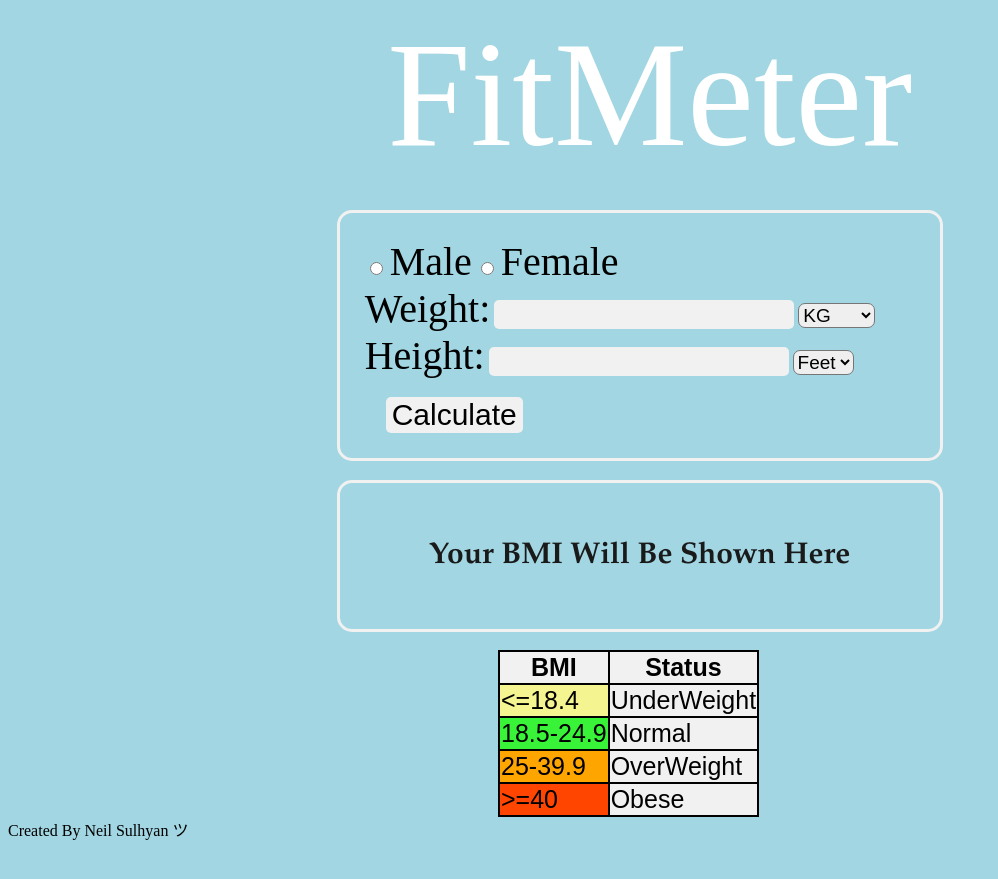
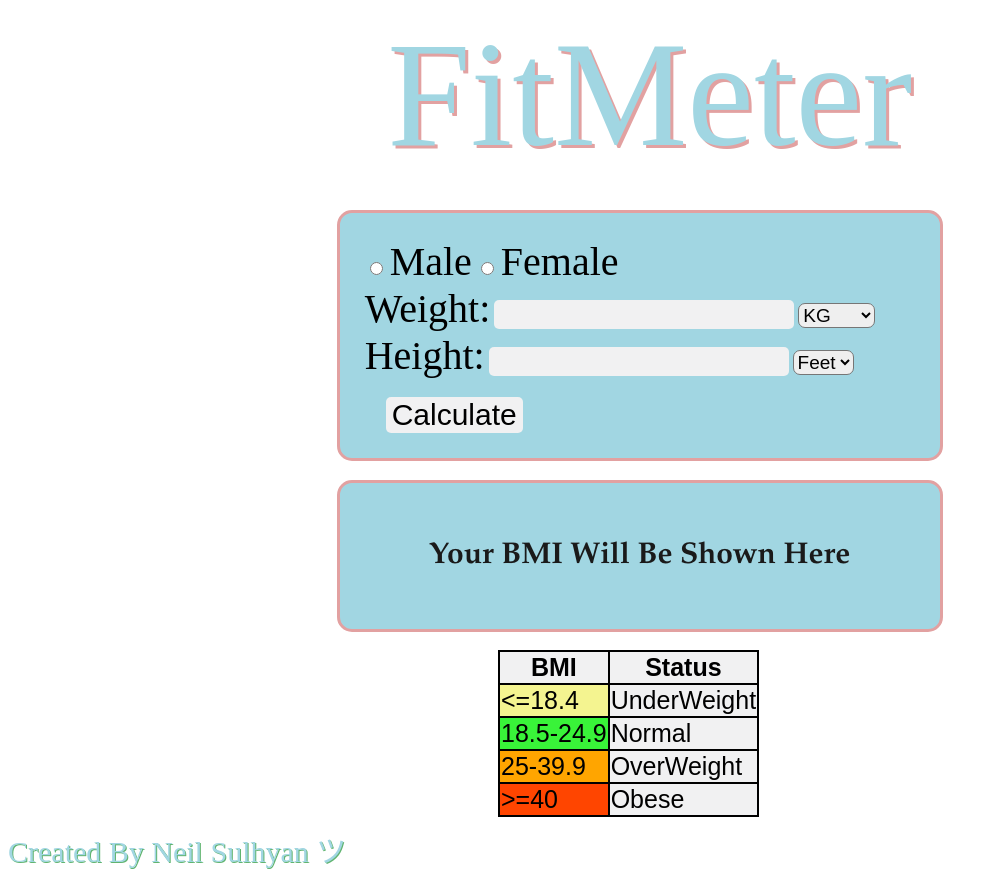
Before and after one commit to NeilSulhyan10/FitMeter, a plain HTML site: page index.html in a window 1280 px wide. Shown: the whole page, without its empty margins (0-998 px from the left). Before the commit the page ends 849 px from the top, so only its background shows below. Drawn offline with Linux system fonts and the light colour scheme.

Commit message:
Update project.css
V2

```diff
--- a/project.css
+++ b/project.css
@@ -1,15 +1,16 @@
-/* Last Update : 06:00 pm 23/05/24 */
+/* Last Update : 10:00 pm 24/05/24 */
 body{
-    background-color: #A1D6E2;
+    background-color: white;
 }
 h1{
     font-size: 150px;
     margin-left: 30%;
-    color: white;
+    color: #A1D6E2;
     font-family:'Playfair Display';
     font-weight: 150;
     margin-bottom: 30px;
     margin-top: 0px;
+    text-shadow: 3px 3px #E2A1A1;
 }
 table {
     font-family: arial, sans-serif;
@@ -17,15 +18,19 @@ table {
     margin-left: 490px;
     font-size: 25px;
     background-color: #F1F1F2;
+    /* border: 2px solid #E2A1A1;
+    border-collapse: collapse; */
   }
 td,th{
     border: 2px solid black;
+    /* border: 2px solid #E2A1A1; */
 }
 .calc{
-    border: 3px solid #F1F1F2;
+    border: 3px solid #E2A1A1;
     width: 550px;
     padding: 25px;
     border-radius: 15px;
+    background-color: #A1D6E2;
 }
 label{
     font-size: 40px;
@@ -65,14 +70,25 @@ p{
 }
 
 .answer{
-    border: 3px solid #F1F1F2;
+    border: 3px solid #E2A1A1;
     width: 550px;
     border-radius: 15px;
     align-content: center;
     text-align: center;
     margin-top: 2%;
     padding: 25px;
+    background-color: #A1D6E2;
 }
+
+footer{
+    font-size: 30px;
+    color: #A1D6E2;
+    font-family:'Playfair Display';
+    /* margin-left: 36%; */
+    margin-top: 10px;
+    text-shadow: 1px 1px #60b46f;
+}
+
 
 @media screen and (max-width:600px) {
     h1{
```
